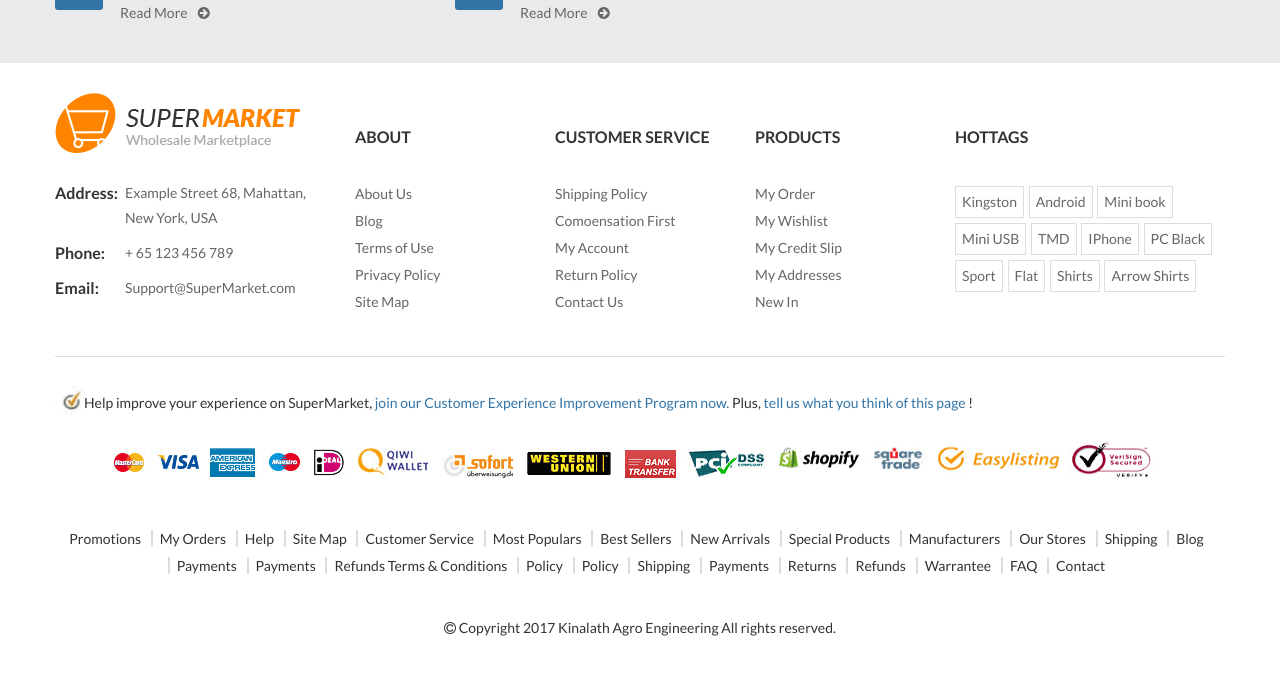
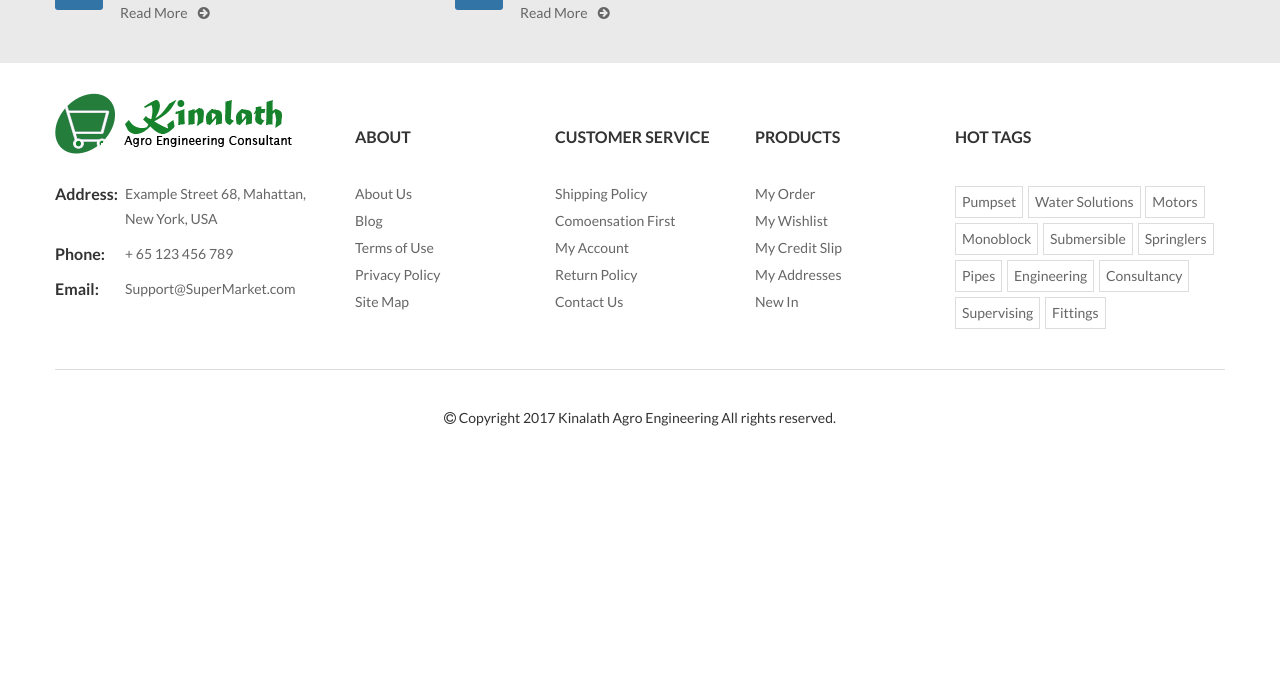
Before and after one commit to ppshobi/Engineeringshop-Ecommerce, a PHP site: page /index.php in a window 1280 px wide. Shown: the part 2002-2677 px from the top of the page. After the commit the page ends 2428 px from the top, so only its background shows below. Run offline with PHP 8.4, Linux system fonts and the light colour scheme; data comes from the database, SQL or seed files in the repository; some libraries are stand-ins or nearby versions.

Commit message:
Footer typos

```diff
--- a/footer.php
+++ b/footer.php
@@ -49,78 +49,26 @@
                         </ul>
                     </div>
                     <div class="col-md-3 col-sm-6 tags-footer">
-                        <div class="footer-top-title"><h4 class="title-footer">Hottags</h4></div>
+                        <div class="footer-top-title"><h4 class="title-footer">Hot Tags</h4></div>
                         <ul class="tags footer-tags">
-                            <li class="tags-item"><a href="#">Kingston</a></li>
-                            <li class="tags-item"><a href="#">Android</a></li>
-                            <li class="tags-item"><a href="#">Mini book</a></li>
-                            <li class="tags-item"><a href="#">Mini USB</a></li>
-                            <li class="tags-item"><a href="#">TMD</a></li>
-                            <li class="tags-item"><a href="#">IPhone</a></li>
-                            <li class="tags-item"><a href="#">PC Black</a></li>
-                            <li class="tags-item"><a href="#">Sport</a></li>
-                            <li class="tags-item"><a href="#">Flat</a></li>
-                            <li class="tags-item"><a href="#">Shirts</a></li>
-                            <li class="tags-item"><a href="#">Arrow Shirts</a></li>
+                            <li class="tags-item"><a href="#">Pumpset</a></li>
+                            <li class="tags-item"><a href="#">Water Solutions</a></li>
+                            <li class="tags-item"><a href="#">Motors</a></li>
+                            <li class="tags-item"><a href="#">Monoblock</a></li>
+                            <li class="tags-item"><a href="#">Submersible</a></li>
+                            <li class="tags-item"><a href="#">Springlers</a></li>
+                            <li class="tags-item"><a href="#">Pipes</a></li>
+                            <li class="tags-item"><a href="#">Engineering</a></li>
+                            <li class="tags-item"><a href="#">Consultancy</a></li>
+                            <li class="tags-item"><a href="#">Supervising</a></li>
+                            <li class="tags-item"><a href="#">Fittings</a></li>
                         </ul>
                     </div>
                 </div>
             </div>
-            <div class="footer-mid">
-                <div class="footer-mid-text">
-                    <figure><img src="assets/images/check.jpg" alt="check" height="30" width="30"></figure>
-                    <p>
-                        Help improve your experience on SuperMarket,<span> join our Customer Experience Improvement Program now.
-                                    </span> Plus,<span>
-                                        tell us what you think of this page</span> !
-                    </p>
-                </div>
-                <!--<figure><img src="assets/images/img-logo-footer.jpg" alt="img-footer" height="60" width="1170"></figure>-->
-                <ul>
-                    <li><a href="#"><img src="assets/images/d1.jpg" alt="d" width="46" height="41"></a></li>
-                    <li><a href="#"><img src="assets/images/d2.jpg" alt="d" width="51" height="41"></a></li>
-                    <li><a href="#"><img src="assets/images/d3.jpg" alt="d" width="60" height="41"></a></li>
-                    <li><a href="#"><img src="assets/images/d4.jpg" alt="d" width="44" height="41"></a></li>
-                    <li><a href="#"><img src="assets/images/d5.jpg" alt="d" width="42" height="41"></a></li>
-                    <li><a href="#"><img src="assets/images/d6.jpg" alt="d" width="85" height="41"></a></li>
-                    <li><a href="#"><img src="assets/images/d7.jpg" alt="d" width="89" height="41"></a></li>
-                    <li><a href="#"><img src="assets/images/d8.jpg" alt="d" width="92" height="41"></a></li>
-                    <li><a href="#"><img src="assets/images/d9.jpg" alt="d" width="65" height="41"></a></li>
-                    <li><a href="#"><img src="assets/images/d10.jpg" alt="d" width="91" height="41"></a></li>
-                    <li><a href="#"><img src="assets/images/d11.jpg" alt="d" width="96" height="41"></a></li>
-                    <li><a href="#"><img src="assets/images/d12.jpg" alt="d" width="64" height="41"></a></li>
-                    <li><a href="#"><img src="assets/images/d13.jpg" alt="d" width="131" height="41"></a></li>
-                    <li><a href="#"><img src="assets/images/d14.jpg" alt="d" width="94" height="41"></a></li>
-                </ul>
-            </div>
+
             <div class="footer-bottom">
-                <ul class="menu-footer-bottom">
-                    <li class="menu-footer-bottom-item"><a href="#">Promotions</a></li>
-                    <li class="menu-footer-bottom-item"><a href="#">My Orders</a></li>
-                    <li class="menu-footer-bottom-item"><a href="#">Help</a></li>
-                    <li class="menu-footer-bottom-item"><a href="#">Site Map</a></li>
-                    <li class="menu-footer-bottom-item"><a href="#">Customer Service</a></li>
-                    <li class="menu-footer-bottom-item"><a href="#">Most Populars</a></li>
-                    <li class="menu-footer-bottom-item"><a href="#">Best Sellers</a></li>
-                    <li class="menu-footer-bottom-item"><a href="#">New Arrivals</a></li>
-                    <li class="menu-footer-bottom-item"><a href="#">Special Products</a></li>
-                    <li class="menu-footer-bottom-item"><a href="#">Manufacturers</a></li>
-                    <li class="menu-footer-bottom-item"><a href="#">Our Stores</a></li>
-                    <li class="menu-footer-bottom-item"><a href="#">Shipping</a></li>
-                    <li class="menu-footer-bottom-item"><a href="#">Blog</a></li>
-                    <li class="menu-footer-bottom-item"><a href="#">Payments</a></li>
-                    <li class="menu-footer-bottom-item"><a href="#">Payments</a></li>
-                    <li class="menu-footer-bottom-item"><a href="#">Refunds Terms & Conditions</a></li>
-                    <li class="menu-footer-bottom-item"><a href="#">Policy</a></li>
-                    <li class="menu-footer-bottom-item"><a href="#">Policy</a></li>
-                    <li class="menu-footer-bottom-item"><a href="#">Shipping</a></li>
-                    <li class="menu-footer-bottom-item"><a href="#">Payments</a></li>
-                    <li class="menu-footer-bottom-item"><a href="#">Returns</a></li>
-                    <li class="menu-footer-bottom-item"><a href="#">Refunds</a></li>
-                    <li class="menu-footer-bottom-item"><a href="#">Warrantee</a></li>
-                    <li class="menu-footer-bottom-item"><a href="#">FAQ</a></li>
-                    <li class="menu-footer-bottom-item"><a href="#">Contact</a></li>
-                </ul>
+
                 <div class="copyright">
                     <i class="fa fa-copyright" aria-hidden="true"></i>
                     Copyright 2017 <a href="#">Kinalath Agro Engineering</a> All rights reserved.
```
Also changed, not shown: assets/images/logo.png, assets/images/logo1.jpg (deleted), assets/images/logo2.jpg (deleted).
